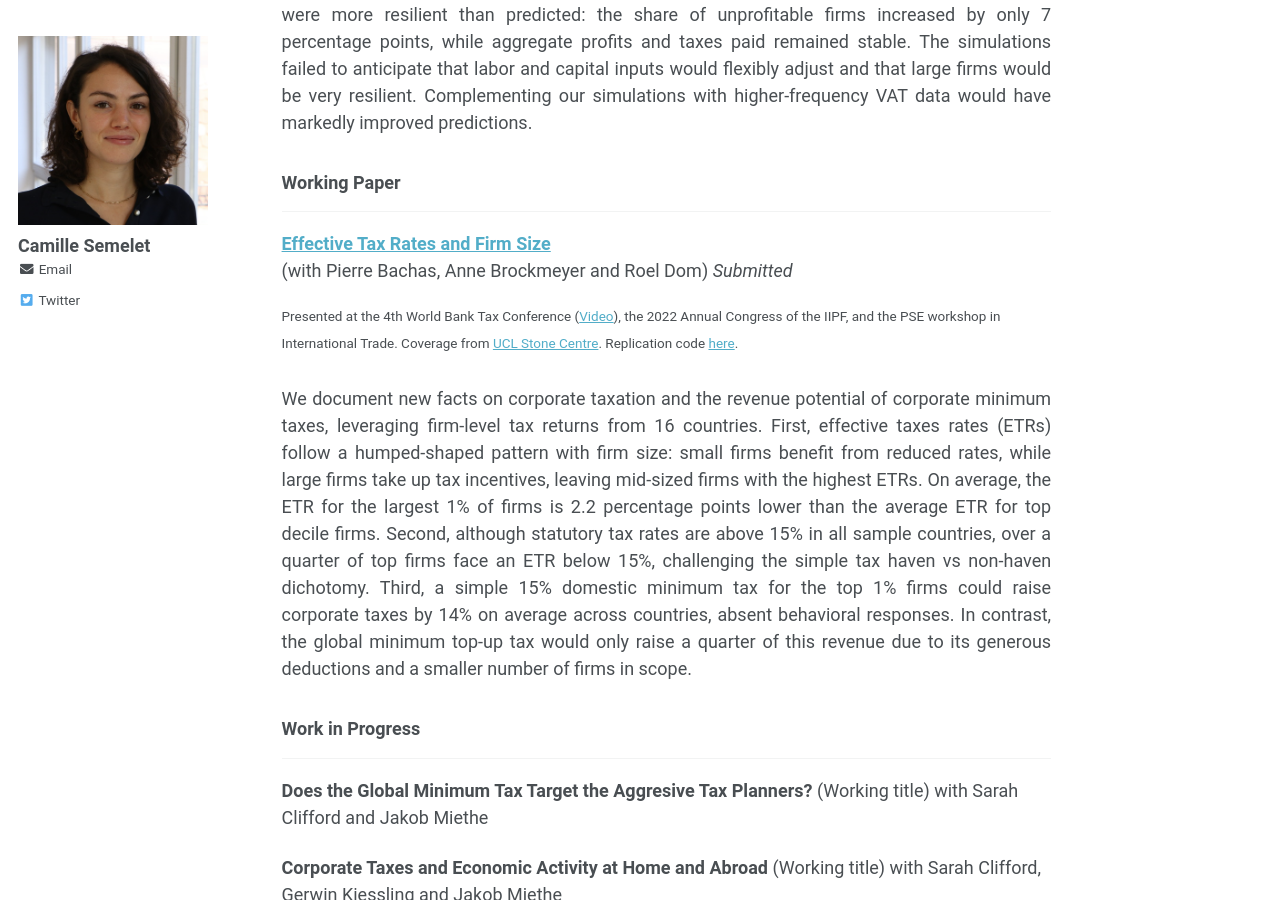
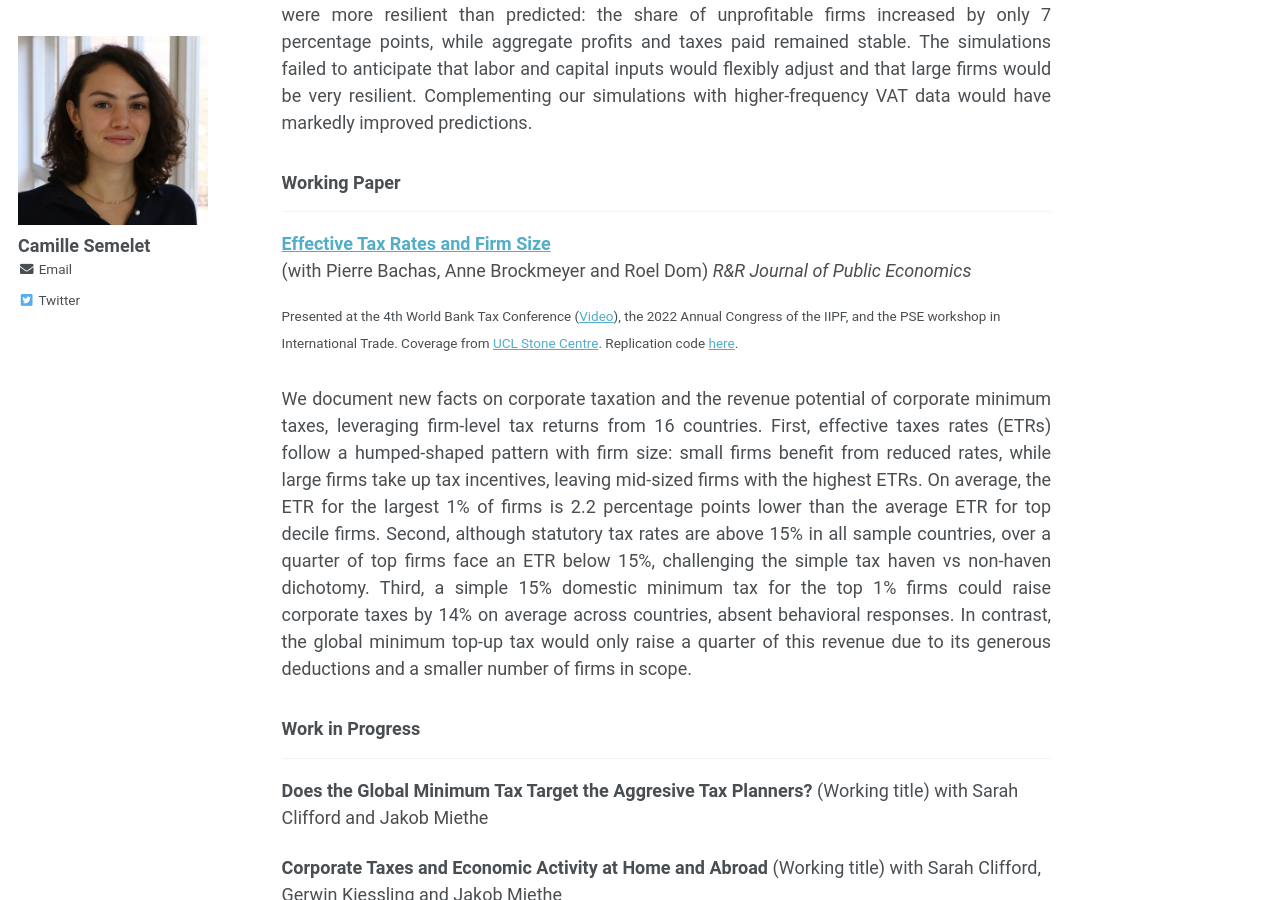
Before and after one commit to CamilleSemelet/camillesemelet.github.io, a Jekyll site: the page built from _pages/research.md, in a window 1280 px wide and 900 px high, scrolled down 571 px. Built offline with Jekyll 4.4.1, drawn with Linux system fonts in a browser that asks for light colours.

Commit message:
Update research.md

```diff
--- a/_pages/research.md
+++ b/_pages/research.md
@@ -27,7 +27,7 @@ Journal of Development Economics, Februart 2025.
 ---
 **[Effective Tax Rates and Firm Size](https://camillesemelet.github.io/files/ETR_wp_CEPR.pdf)**
 (with Pierre Bachas, Anne Brockmeyer and Roel Dom)
-_Submitted_
+_R&R Journal of Public Economics_
 
 <sup>Presented at the 4th World Bank Tax Conference ([Video](https://worldbank.scene7.com/s7viewers/html5/VideoViewer.html?asset=worldbankprod/tax-conference-camille-semelet-AVS&config=worldbankprod/WB-Standard-Player-1&serverUrl=https://worldbank.scene7.com/is/image/&contenturl=https://worldbank.scene7.com/is/content/&posterimage=worldbankprod/tax-conference-camille-semelet-AVS&videoserverurl=https://worldbank.scene7.com/is/content)), the 2022 Annual Congress of the IIPF, and the PSE workshop in International Trade. Coverage from  [UCL Stone Centre](https://www.stone-econ.org/research/effective-tax-rates-and-firm-size). Replication code [here](https://github.com/CamilleSemelet/International-Tax-Data-Lab).<sup>
 
```
